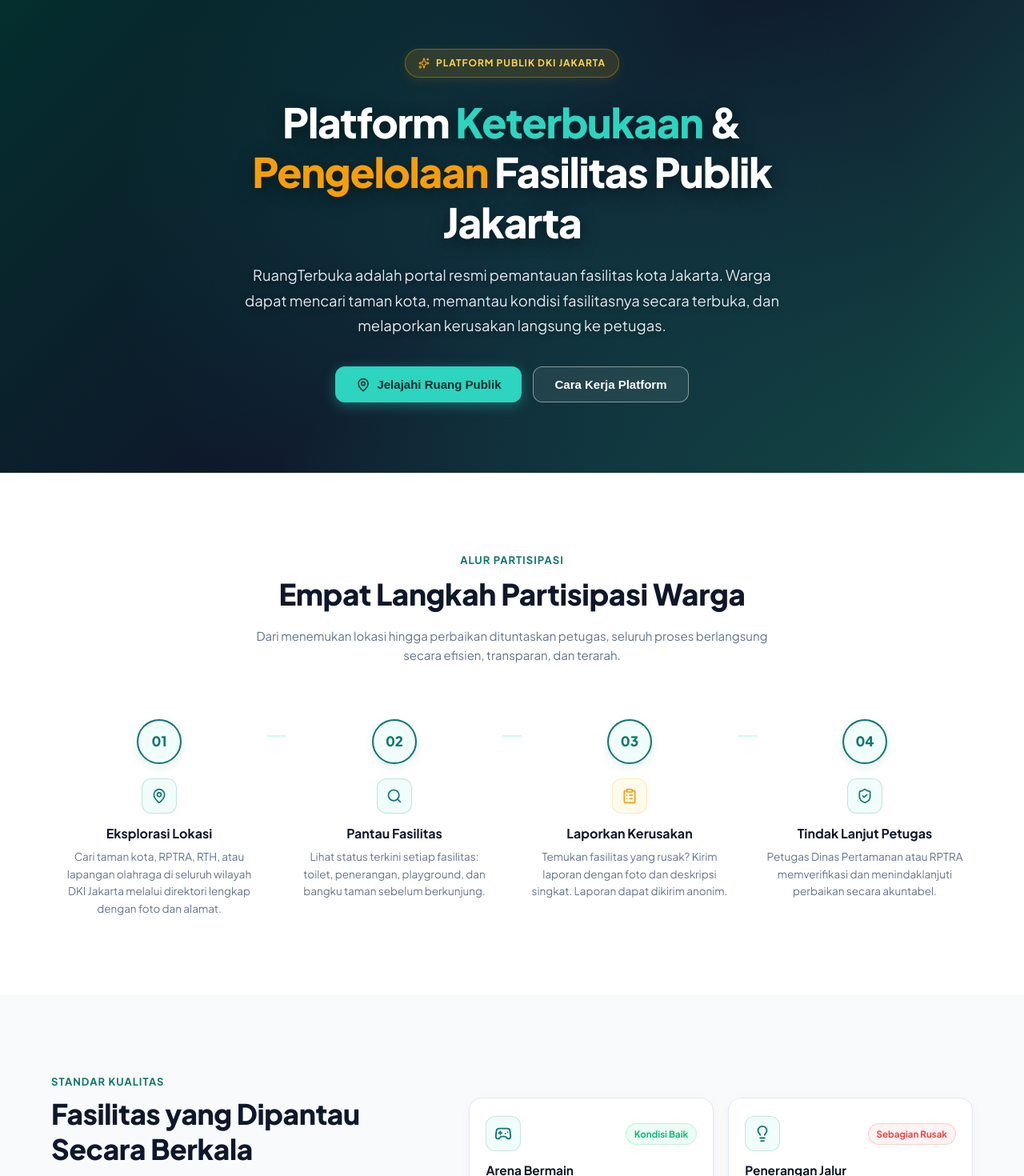
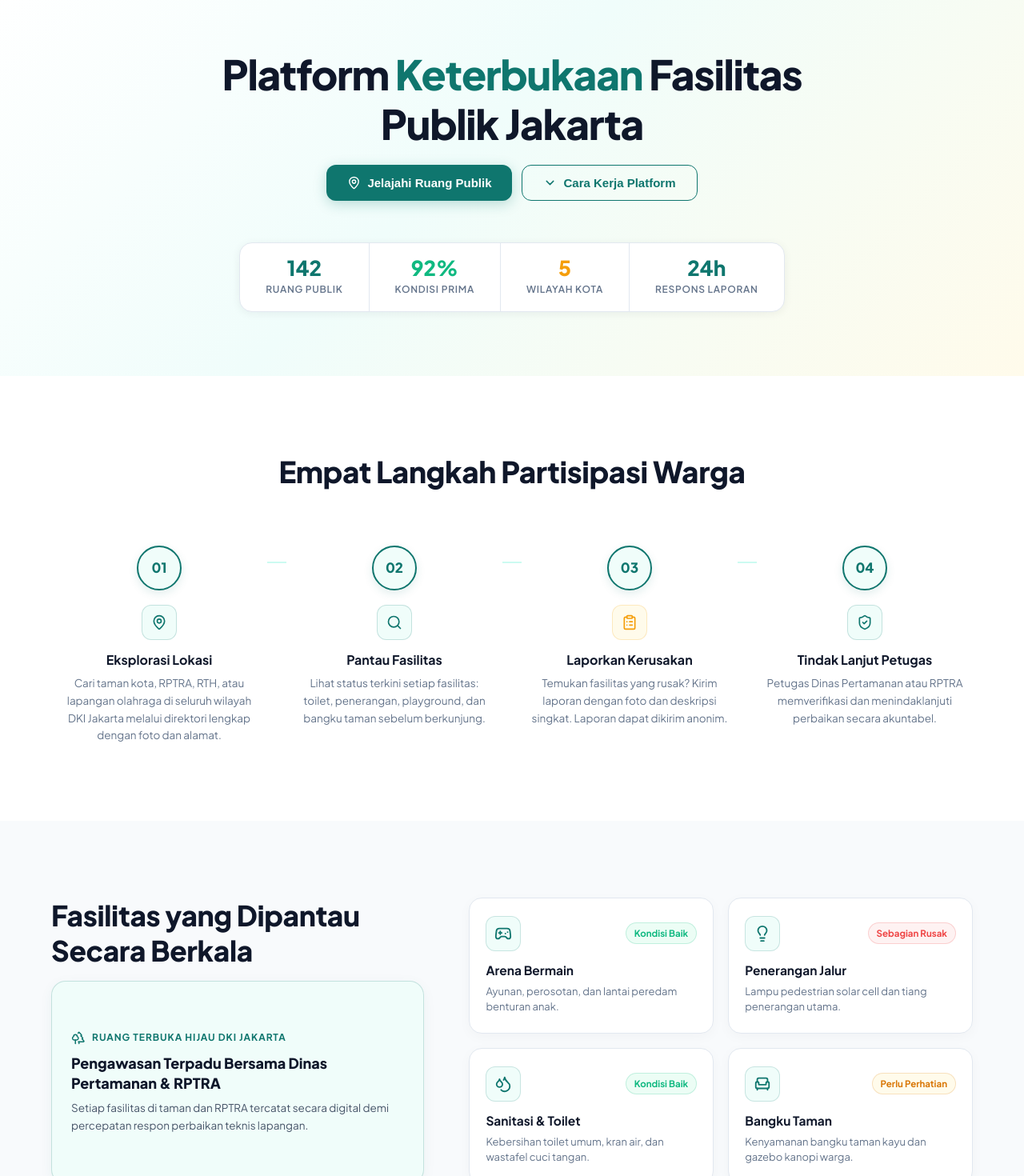
Before and after one commit to RefaelTobing/E-governance-Gacor, a React (Vite) app in the folder apps/web/: page /tentang in a window 1280 px wide. Shown: the part 100-1570 px from the top of the page at 80% size. Built offline with nearby package versions, Linux system fonts and the light colour scheme.

Commit message:
Memperbarui Halaman Tentang

```diff
--- a/apps/web/src/features/tentang/pages/TentangPage.jsx
+++ b/apps/web/src/features/tentang/pages/TentangPage.jsx
@@ -172,20 +172,22 @@ export const TentangPage = () => {
 
   return (
     <div style={{ backgroundColor: '#FFFFFF', minHeight: '100vh' }}>
-      {/* 1. HERO SECTION: PURE GRADIENT CSS (NO IMAGE, NO PHOTO) */}
+      {/* 1. HERO SECTION: LIGHT GRADIENT — PUTIH → MINT → AMBER CREAM */}
       <section style={{
         position: 'relative',
         overflow: 'hidden',
-        background: 'linear-gradient(135deg, #042f2e 0%, #0f172a 50%, #134e4a 100%)',
-        color: '#FFFFFF',
-        padding: '88px 24px',
+        background: 'linear-gradient(135deg, #FFFFFF 0%, #F0FDFB 45%, #FFFBEB 100%)',
+        padding: '88px 24px 80px',
         textAlign: 'center'
       }}>
-        {/* Decorative Radial Glow Halus di Belakang Teks (Tanpa Gambar) */}
+        {/* Subtle top border accent */}
         <div style={{
           position: 'absolute',
-          inset: 0,
-          background: 'radial-gradient(circle at center, rgba(20, 184, 166, 0.16) 0%, transparent 70%)',
+          top: 0,
+          left: 0,
+          right: 0,
+          height: '3px',
+          background: 'linear-gradient(90deg, #0F766E 0%, #14B8A6 50%, #F59E0B 100%)',
           pointerEvents: 'none'
         }} />
 
@@ -193,61 +195,29 @@ export const TentangPage = () => {
         <div style={{
           position: 'relative',
           zIndex: 2,
-          maxWidth: '768px',
+          maxWidth: '760px',
           margin: '0 auto',
           textAlign: 'center'
         }}>
-          {/* Amber Accent Tag Badge */}
-          <div style={{
-            display: 'inline-flex',
-            alignItems: 'center',
-            gap: '8px',
-            padding: '8px 16px',
-            borderRadius: '9999px',
-            backgroundColor: 'rgba(245, 158, 11, 0.15)',
-            border: '1px solid rgba(245, 158, 11, 0.4)',
-            fontSize: '12px',
-            letterSpacing: '0.08em',
-            textTransform: 'uppercase',
-            fontWeight: 700,
-            color: '#FCD34D',
-            marginBottom: '24px',
-            boxShadow: '0 4px 14px rgba(245, 158, 11, 0.12)'
-          }}>
-            <Sparkles size={14} color="#F59E0B" />
-            <span>Platform Publik DKI Jakarta</span>
-          </div>
-
           <h1 style={{
             fontSize: 'clamp(2.1rem, 4.5vw, 3.2rem)',
             fontWeight: 800,
-            color: '#FFFFFF',
+            color: '#0F172A',
             lineHeight: 1.22,
             margin: '0 0 20px',
-            letterSpacing: '-0.025em',
-            textShadow: '0 4px 20px rgba(0, 0, 0, 0.5)'
+            letterSpacing: '-0.025em'
           }}>
-            Platform <span style={{ color: '#2DD4BF' }}>Keterbukaan</span> &amp; <span style={{ color: '#F59E0B' }}>Pengelolaan</span> Fasilitas Publik Jakarta
+            Platform <span style={{ color: '#0F766E' }}>Keterbukaan</span> Fasilitas Publik Jakarta
           </h1>
 
-          <p style={{
-            fontSize: 'clamp(1rem, 1.8vw, 1.15rem)',
-            color: '#E2E8F0',
-            lineHeight: 1.7,
-            margin: '0 auto 36px',
-            maxWidth: '680px',
-            textShadow: '0 2px 8px rgba(0, 0, 0, 0.3)'
-          }}>
-            RuangTerbuka adalah portal resmi pemantauan fasilitas kota Jakarta. Warga dapat mencari taman kota, memantau kondisi fasilitasnya secara terbuka, dan melaporkan kerusakan langsung ke petugas.
-          </p>
-
-          <div style={{ display: 'flex', flexWrap: 'wrap', gap: '14px', justifyContent: 'center' }}>
+          {/* CTA Buttons */}
+          <div style={{ display: 'flex', flexWrap: 'wrap', gap: '12px', justifyContent: 'center', marginBottom: '52px' }}>
             <button
               type="button"
               onClick={() => navigate('/ruang-publik')}
               style={{
-                backgroundColor: '#2DD4BF',
-                color: '#042F2E',
+                backgroundColor: '#0F766E',
+                color: '#FFFFFF',
                 border: 'none',
                 borderRadius: '12px',
                 padding: '13px 26px',
@@ -257,11 +227,11 @@ export const TentangPage = () => {
                 display: 'inline-flex',
                 alignItems: 'center',
                 gap: '8px',
-                boxShadow: '0 4px 16px rgba(45, 212, 191, 0.35)',
+                boxShadow: '0 4px 16px rgba(15, 118, 110, 0.25)',
                 transition: 'transform 0.2s ease, box-shadow 0.2s ease'
               }}
             >
-              <MapPin size={18} />
+              <MapPin size={17} />
               Jelajahi Ruang Publik
             </button>
             <button
@@ -271,20 +241,122 @@ export const TentangPage = () => {
                 if (el) el.scrollIntoView({ behavior: 'smooth' });
               }}
               style={{
-                backgroundColor: 'rgba(255, 255, 255, 0.08)',
-                color: '#FFFFFF',
-                border: '1.5px solid rgba(255, 255, 255, 0.45)',
+                backgroundColor: 'transparent',
+                color: '#0F766E',
+                border: '1.5px solid #0F766E',
                 borderRadius: '12px',
                 padding: '13px 26px',
                 fontSize: '15px',
                 fontWeight: 600,
                 cursor: 'pointer',
-                backdropFilter: 'blur(6px)',
+                display: 'inline-flex',
+                alignItems: 'center',
+                gap: '8px',
                 transition: 'all 0.2s ease'
               }}
             >
+              <ChevronDown size={17} />
               Cara Kerja Platform
             </button>
+          </div>
+
+          {/* Stat Row */}
+          <div style={{
+            display: 'inline-flex',
+            flexWrap: 'wrap',
+            justifyContent: 'center',
+            backgroundColor: '#FFFFFF',
+            border: '1px solid #E2E8F0',
+            borderRadius: '16px',
+            boxShadow: '0 2px 12px rgba(15, 23, 42, 0.06)',
+            overflow: 'hidden'
+          }}>
+            {/* Stat 1 */}
+            <div style={{
+              padding: '18px 32px',
+              textAlign: 'center',
+              borderRight: '1px solid #E2E8F0'
+            }}>
+              <div style={{
+                fontSize: '26px',
+                fontWeight: 800,
+                color: '#0F766E',
+                lineHeight: 1,
+                marginBottom: '5px'
+              }}>142</div>
+              <div style={{
+                fontSize: '12px',
+                fontWeight: 600,
+                color: '#64748B',
+                textTransform: 'uppercase',
+                letterSpacing: '0.06em'
+              }}>Ruang Publik</div>
+            </div>
+
+            {/* Stat 2 */}
+            <div style={{
+              padding: '18px 32px',
+              textAlign: 'center',
+              borderRight: '1px solid #E2E8F0'
+            }}>
+              <div style={{
+                fontSize: '26px',
+                fontWeight: 800,
+                color: '#10B981',
+                lineHeight: 1,
+                marginBottom: '5px'
+              }}>92%</div>
+              <div style={{
+                fontSize: '12px',
+                fontWeight: 600,
+                color: '#64748B',
+                textTransform: 'uppercase',
+                letterSpacing: '0.06em'
+              }}>Kondisi Prima</div>
+            </div>
+
+            {/* Stat 3 */}
+            <div style={{
+              padding: '18px 32px',
+              textAlign: 'center',
+              borderRight: '1px solid #E2E8F0'
+            }}>
+              <div style={{
+                fontSize: '26px',
+                fontWeight: 800,
+                color: '#F59E0B',
+                lineHeight: 1,
+                marginBottom: '5px'
+              }}>5</div>
+              <div style={{
+                fontSize: '12px',
+                fontWeight: 600,
+                color: '#64748B',
+                textTransform: 'uppercase',
+                letterSpacing: '0.06em'
+              }}>Wilayah Kota</div>
+            </div>
+
+            {/* Stat 4 */}
+            <div style={{
+              padding: '18px 32px',
+              textAlign: 'center'
+            }}>
+              <div style={{
+                fontSize: '26px',
+                fontWeight: 800,
+                color: '#0F766E',
+                lineHeight: 1,
+                marginBottom: '5px'
+              }}>24h</div>
+              <div style={{
+                fontSize: '12px',
+                fontWeight: 600,
+                color: '#64748B',
+                textTransform: 'uppercase',
+                letterSpacing: '0.06em'
+              }}>Respons Laporan</div>
+            </div>
           </div>
         </div>
       </section>
@@ -293,19 +365,6 @@ export const TentangPage = () => {
       <section id="cara-kerja" style={{ padding: '96px 0 88px', backgroundColor: '#FFFFFF' }}>
         <div style={{ maxWidth: '1200px', margin: '0 auto', padding: '0 24px' }}>
           <div style={{ textAlign: 'center', maxWidth: '680px', margin: '0 auto 60px' }}>
-            <div style={{
-              display: 'inline-flex',
-              alignItems: 'center',
-              gap: '6px',
-              color: '#0F766E',
-              fontSize: '13px',
-              fontWeight: 700,
-              textTransform: 'uppercase',
-              letterSpacing: '0.08em',
-              marginBottom: '8px'
-            }}>
-              Alur Partisipasi
-            </div>
             <h2 style={{
               fontSize: 'clamp(1.75rem, 3.2vw, 2.3rem)',
               fontWeight: 800,
@@ -315,14 +374,6 @@ export const TentangPage = () => {
             }}>
               Empat Langkah Partisipasi Warga
             </h2>
-            <p style={{
-              fontSize: '15px',
-              color: '#64748B',
-              lineHeight: 1.6,
-              margin: 0
-            }}>
-              Dari menemukan lokasi hingga perbaikan dituntaskan petugas, seluruh proses berlangsung secara efisien, transparan, dan terarah.
-            </p>
           </div>
 
           {/* Horizontal Timeline Container */}
@@ -430,23 +481,10 @@ export const TentangPage = () => {
             display: 'grid',
             gridTemplateColumns: '1fr 1.35fr',
             gap: '56px',
-            alignItems: 'center'
+            alignItems: 'stretch'
           }}>
             {/* Kolom Kiri: Header & Banner Visual Keterbukaan RTH */}
-            <div>
-              <div style={{
-                display: 'inline-flex',
-                alignItems: 'center',
-                gap: '6px',
-                color: '#0F766E',
-                fontSize: '13px',
-                fontWeight: 700,
-                textTransform: 'uppercase',
-                letterSpacing: '0.08em',
-                marginBottom: '8px'
-              }}>
-                Standar Kualitas
-              </div>
+            <div style={{ display: 'flex', flexDirection: 'column' }}>
               <h2 style={{
                 fontSize: 'clamp(1.75rem, 3vw, 2.2rem)',
                 fontWeight: 800,
@@ -457,32 +495,27 @@ export const TentangPage = () => {
               }}>
                 Fasilitas yang Dipantau Secara Berkala
               </h2>
-              <p style={{
-                fontSize: '15px',
-                color: '#64748B',
-                lineHeight: 1.65,
-                margin: '0 0 28px'
-              }}>
-                Pemeriksaan rutin dan laporan masyarakat mencakup berbagai fasilitas pendukung untuk menjaga keselamatan, kebersihan, dan kenyamanan pengunjung.
-              </p>
-
-              {/* Gradient Banner Card RTH */}
+              {/* Banner Card RTH */}
               <div style={{
+                flex: 1,
                 borderRadius: '18px',
                 overflow: 'hidden',
-                background: 'linear-gradient(135deg, #042f2e 0%, #115e59 100%)',
-                border: '1px solid rgba(20, 184, 166, 0.25)',
-                boxShadow: '0 12px 30px rgba(15, 118, 110, 0.12)',
-                padding: '28px 24px'
+                backgroundColor: '#F0FDFA',
+                border: '1px solid rgba(15, 118, 110, 0.2)',
+                boxShadow: '0 4px 16px rgba(15, 118, 110, 0.06)',
+                padding: '28px 24px',
+                display: 'flex',
+                flexDirection: 'column',
+                justifyContent: 'center'
               }}>
-                <div style={{ display: 'flex', alignItems: 'center', gap: '8px', color: '#2DD4BF', fontSize: '12px', fontWeight: 700, textTransform: 'uppercase', letterSpacing: '0.08em', marginBottom: '10px' }}>
-                  <Trees size={18} />
+                <div style={{ display: 'flex', alignItems: 'center', gap: '8px', color: '#0F766E', fontSize: '12px', fontWeight: 700, textTransform: 'uppercase', letterSpacing: '0.08em', marginBottom: '10px' }}>
+                  <Trees size={18} color="#0F766E" />
                   <span>Ruang Terbuka Hijau DKI Jakarta</span>
                 </div>
-                <div style={{ color: '#FFFFFF', fontWeight: 800, fontSize: '18px', lineHeight: 1.4, marginBottom: '8px' }}>
+                <div style={{ color: '#0F172A', fontWeight: 800, fontSize: '18px', lineHeight: 1.4, marginBottom: '8px' }}>
                   Pengawasan Terpadu Bersama Dinas Pertamanan &amp; RPTRA
                 </div>
-                <p style={{ color: '#CCFBF1', fontSize: '13.5px', lineHeight: 1.6, margin: 0 }}>
+                <p style={{ color: '#475569', fontSize: '13.5px', lineHeight: 1.6, margin: 0 }}>
                   Setiap fasilitas di taman dan RPTRA tercatat secara digital demi percepatan respon perbaikan teknis lapangan.
                 </p>
               </div>
@@ -561,19 +594,6 @@ export const TentangPage = () => {
       <section style={{ padding: '96px 0', backgroundColor: '#F0FDFB' }}>
         <div style={{ maxWidth: '1200px', margin: '0 auto', padding: '0 24px' }}>
           <div style={{ textAlign: 'center', maxWidth: '680px', margin: '0 auto 56px' }}>
-            <div style={{
-              display: 'inline-flex',
-              alignItems: 'center',
-              gap: '6px',
-              color: '#0F766E',
-              fontSize: '13px',
-              fontWeight: 700,
-              textTransform: 'uppercase',
-              letterSpacing: '0.08em',
-              marginBottom: '8px'
-            }}>
-              Arsitektur Layanan
-            </div>
             <h2 style={{
               fontSize: 'clamp(1.75rem, 3.2vw, 2.3rem)',
               fontWeight: 800,
@@ -800,19 +820,6 @@ export const TentangPage = () => {
           }}>
             {/* FAQ Kolom Kiri */}
             <div>
-              <div style={{
-                display: 'inline-flex',
-                alignItems: 'center',
-                gap: '6px',
-                color: '#0F766E',
-                fontSize: '13px',
-                fontWeight: 700,
-                textTransform: 'uppercase',
-                letterSpacing: '0.08em',
-                marginBottom: '8px'
-              }}>
-                Bantuan &amp; Panduan
-              </div>
               <h2 style={{
                 fontSize: 'clamp(1.6rem, 2.8vw, 2rem)',
                 fontWeight: 800,
```
